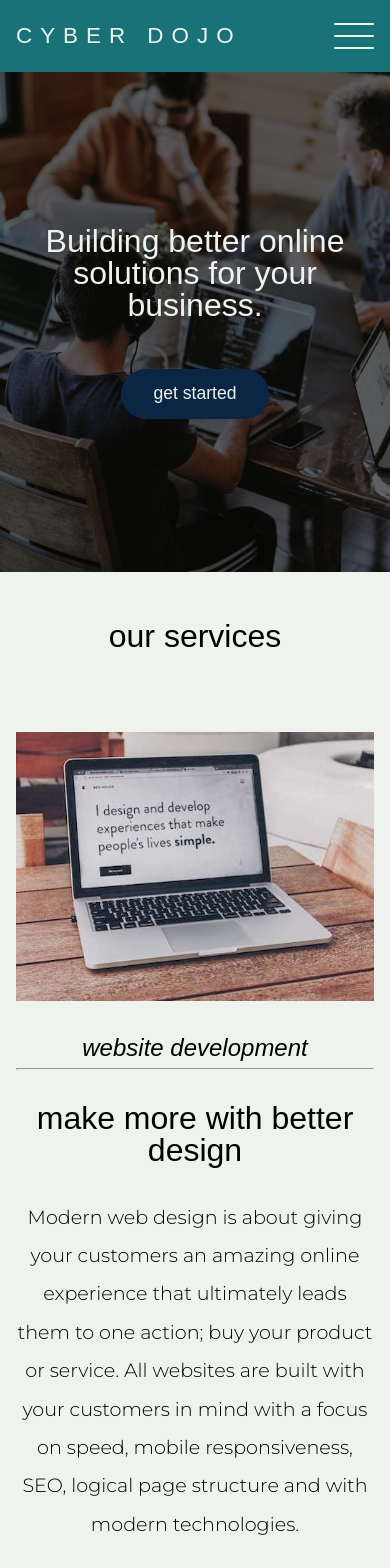
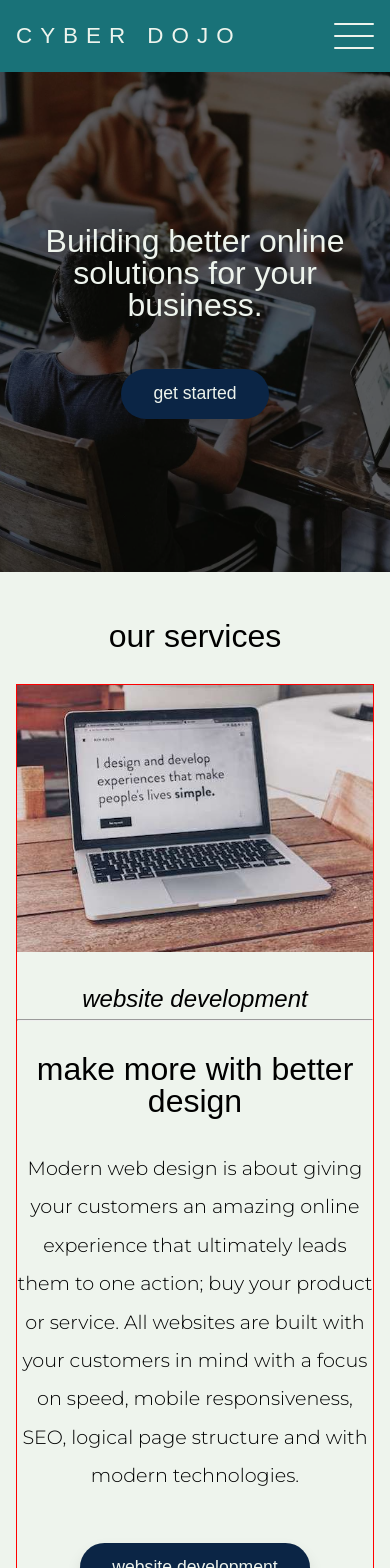
Before and after one commit to steven2711/cyber-dojo, a Next.js app: page / in a window 390 px wide. Shown: the top 1568 px of the page. Built offline with nearby package versions, Linux system fonts and the light colour scheme; a web font is replaced by a local one.

Commit message:
Adjusted sevice spacing on mobile devices.

```diff
--- a/styles/ServiceBox.module.css
+++ b/styles/ServiceBox.module.css
@@ -1,5 +1,6 @@
 .service {
-  margin: 8rem 0;
+  margin: 7rem 0;
+  border: 1px solid red;
 }
 
 .info {
@@ -92,6 +93,10 @@
 }
 
 @media (max-width: 540px) {
+  .service {
+    margin: 2rem 0;
+  }
+
   .info h4,
   .info p {
     padding: 0;
```
